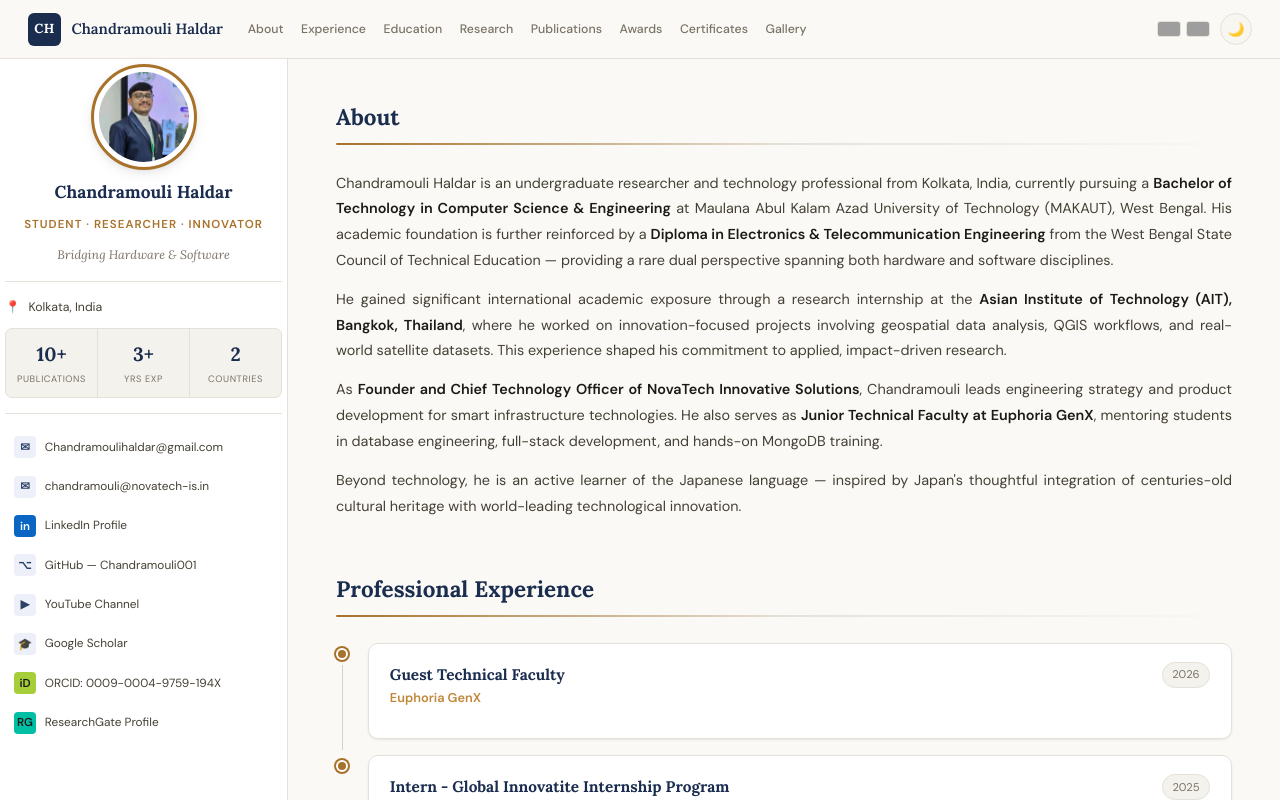
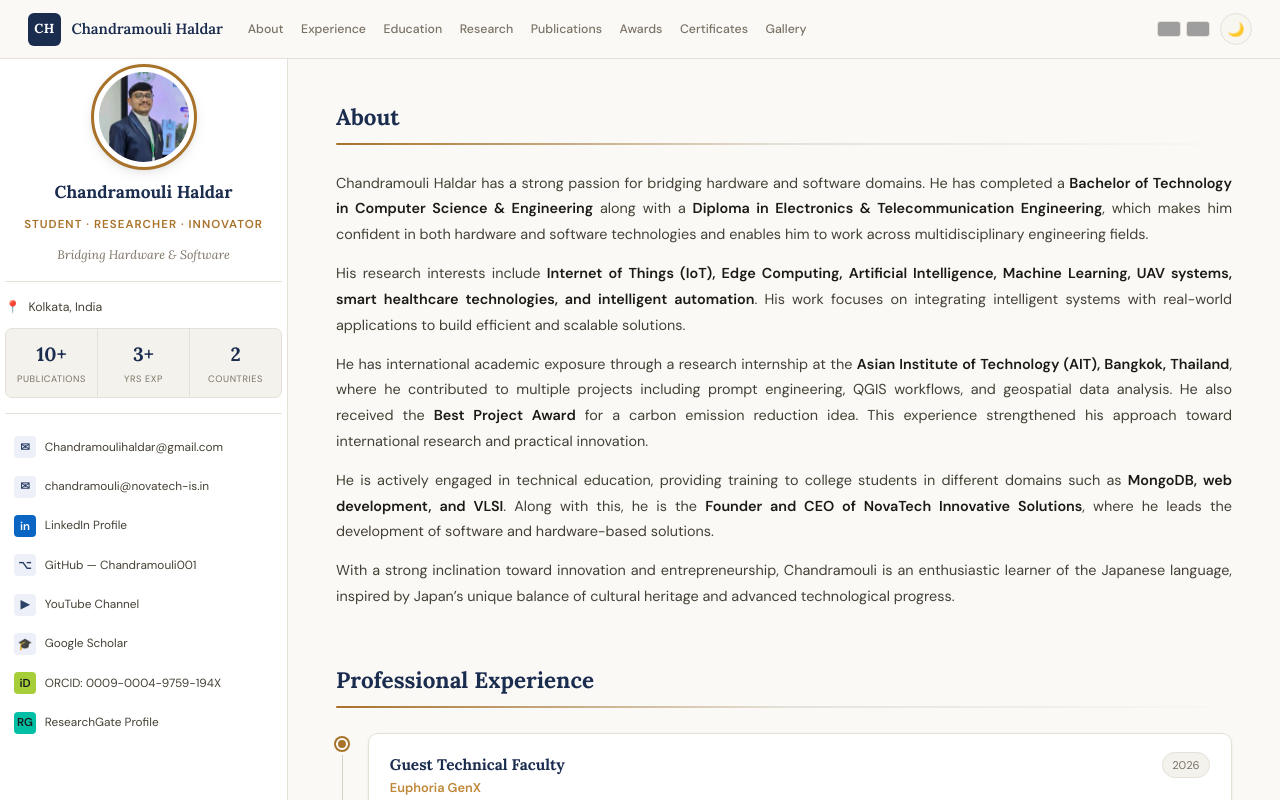
Before and after one commit to Chandramouli001/Research_Portfolio, a React (Create React App) app: page / in a window 1280 px wide. Shown: the top 800 px of the page. Built offline with nearby package versions, Linux system fonts and the light colour scheme; grey boxes are pictures that could not be loaded.

Commit message:
Update ResearchPortfolio.jsx

```diff
--- a/src/ResearchPortfolio.jsx
+++ b/src/ResearchPortfolio.jsx
@@ -13,14 +13,12 @@ import gallery from "./data/gallery.json";
 
 // Research interests — UI metadata with icons, kept in component
 const researchInterests = [
+
+  { label: "IoT & Embedded Systems",                    icon: "🔌" },
   { label: "Artificial Intelligence & Machine Learning", icon: "🧠" },
-  { label: "IoT & Embedded Systems",                    icon: "🔌" },
-  { label: "Geospatial Data Science",                   icon: "🌍" },
   { label: "Edge Computing",                             icon: "⚡" },
   { label: "Human-Computer Interaction",                icon: "🖥️" },
-  { label: "Database Engineering",                      icon: "🗄️" },
-  { label: "Smart Infrastructure",                      icon: "🏙️" },
-  { label: "Natural Language Processing",               icon: "💬" },
+  { label: "Cloud Cmputing",               icon: "☁️" },
 ];
 
 // ─── TRANSLATION ──────────────────────────────────────────────────────────────
@@ -414,33 +412,35 @@ export default function ResearchPortfolio() {
             <SectionHeading>About</SectionHeading>
           <div className="bio-text">
   <p>
-                Chandramouli Haldar is an undergraduate researcher and technology professional
-                from Kolkata, India, currently pursuing a{" "}
-                <strong>Bachelor of Technology in Computer Science &amp; Engineering</strong> at
-                Maulana Abul Kalam Azad University of Technology (MAKAUT), West Bengal. His
-                academic foundation is further reinforced by a{" "}
-                <strong>Diploma in Electronics &amp; Telecommunication Engineering</strong> from
-                the West Bengal State Council of Technical Education — providing a rare dual
-                perspective spanning both hardware and software disciplines.
+    Chandramouli Haldar has a strong passion for bridging hardware and software domains.
+    He has completed a <strong>Bachelor of Technology in Computer Science &amp; Engineering</strong> along with a{" "}
+    <strong>Diploma in Electronics &amp; Telecommunication Engineering</strong>, which makes him confident
+    in both hardware and software technologies and enables him to work across multidisciplinary engineering fields.
   </p>
+
   <p>
-                He gained significant international academic exposure through a research internship
-                at the <strong>Asian Institute of Technology (AIT), Bangkok, Thailand</strong>, where
-                he worked on innovation-focused projects involving geospatial data analysis, QGIS
-                workflows, and real-world satellite datasets. This experience shaped his commitment
-                to applied, impact-driven research.
+    His research interests include <strong>Internet of Things (IoT), Edge Computing, Artificial Intelligence, Machine Learning, UAV systems, smart healthcare technologies, and intelligent automation</strong>.
+    His work focuses on integrating intelligent systems with real-world applications to build efficient and scalable solutions.
   </p>
+
   <p>
-                As <strong>Founder and Chief Technology Officer of NovaTech Innovative Solutions</strong>,
-                Chandramouli leads engineering strategy and product development for smart infrastructure
-                technologies. He also serves as{" "}
-                <strong>Junior Technical Faculty at Euphoria GenX</strong>, mentoring students in
-                database engineering, full-stack development, and hands-on MongoDB training.
+    He has international academic exposure through a research internship at the{" "}
+    <strong>Asian Institute of Technology (AIT), Bangkok, Thailand</strong>, where he contributed to multiple
+    projects including prompt engineering, QGIS workflows, and geospatial data analysis.
+    He also received the <strong>Best Project Award</strong> for a carbon emission reduction idea.
+    This experience strengthened his approach toward international research and practical innovation.
   </p>
+
   <p>
-                Beyond technology, he is an active learner of the Japanese language — inspired by
-                Japan's thoughtful integration of centuries-old cultural heritage with world-leading
-                technological innovation.
+    He is actively engaged in technical education, providing training to college students in different domains
+    such as <strong>MongoDB, web development, and VLSI</strong>.
+    Along with this, he is the <strong>Founder and CEO of NovaTech Innovative Solutions</strong>,
+    where he leads the development of software and hardware-based solutions.
+  </p>
+
+  <p>
+    With a strong inclination toward innovation and entrepreneurship, Chandramouli is an enthusiastic learner
+    of the Japanese language, inspired by Japan’s unique balance of cultural heritage and advanced technological progress.
   </p>
 </div>
           </section>
```
Lines whose indentation alone changed are shown as unchanged.
